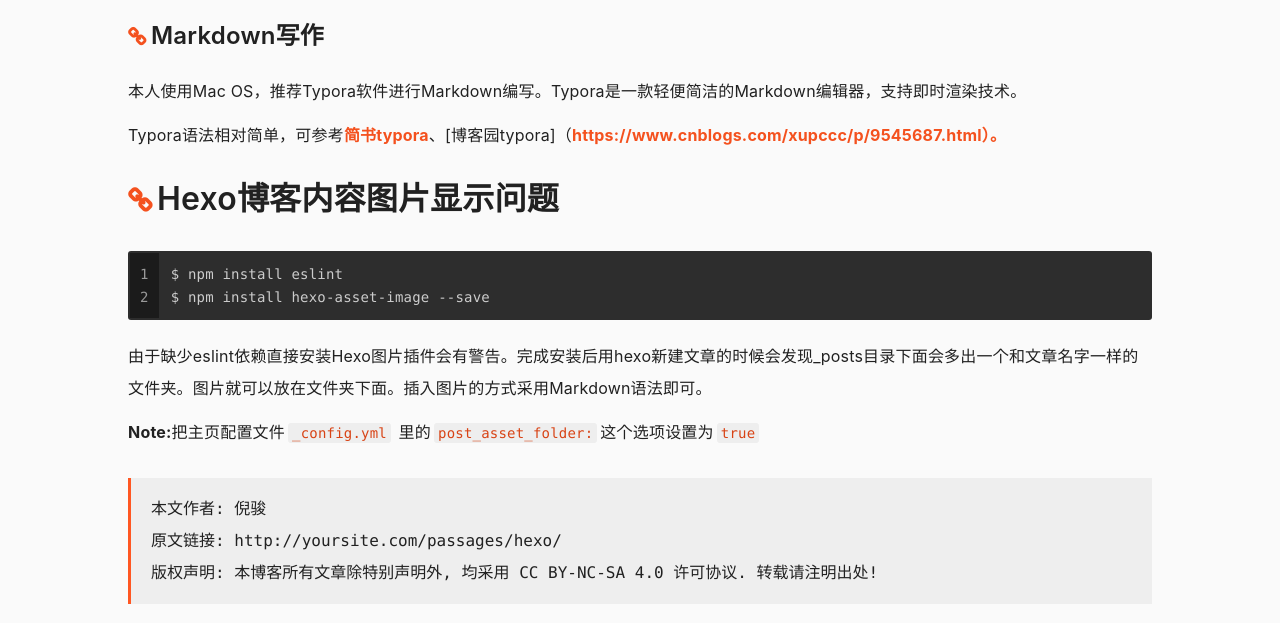
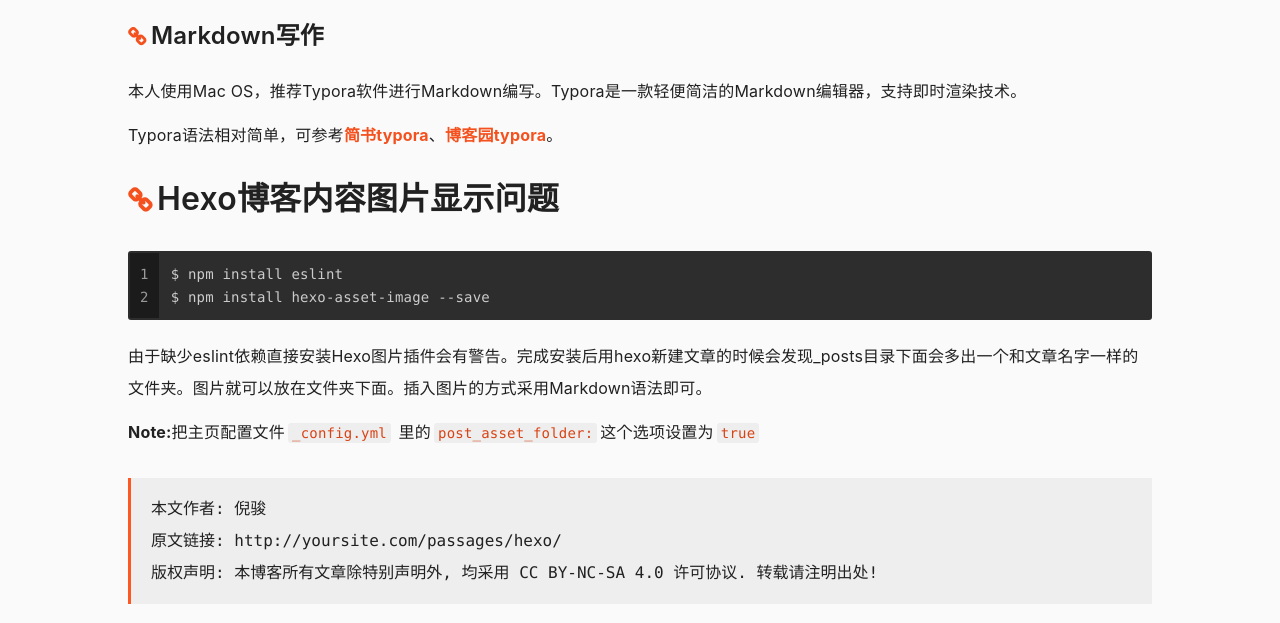
Before and after one commit to nijunssdut/nijunssdut.github.io, a plain HTML site: page passages/hexo/index.html in a window 1280 px wide. Shown: the part 1674-2297 px from the top of the page. Drawn offline with nearby package versions, Linux system fonts and the light colour scheme; some packages are replaced by stand-ins of ours.

Commit message:
Site updated: 2019-06-29 21:14:23

```diff
--- a/passages/hexo/index.html
+++ b/passages/hexo/index.html
@@ -200,7 +200,7 @@
 
 <p>hexo clean与hexo generate一般一起使用清理并生成编写内容，执行完hexo server后可在本地使用<a href="https://localhost:4000" target="_blank" rel="noopener">https://localhost:4000</a> 查看建站情况，hexo deploy会更新Github端个人博客的内容：<a href="https://nijunssdut.github.io" target="_blank" rel="noopener">Jun的个人主页</a></p>
 <h3 id="Markdown写作"><a href="#Markdown写作" class="headerlink" title="Markdown写作"></a>Markdown写作</h3><p>本人使用Mac OS，推荐Typora软件进行Markdown编写。Typora是一款轻便简洁的Markdown编辑器，支持即时渲染技术。</p>
-<p>Typora语法相对简单，可参考<a href="https://www.jianshu.com/p/b7fd16a44508" target="_blank" rel="noopener">简书typora</a>、[博客园typora]（<a href="https://www.cnblogs.com/xupccc/p/9545687.html）。" target="_blank" rel="noopener">https://www.cnblogs.com/xupccc/p/9545687.html）。</a></p>
+<p>Typora语法相对简单，可参考<a href="https://www.jianshu.com/p/b7fd16a44508" target="_blank" rel="noopener">简书typora</a>、<a href="https://www.cnblogs.com/xupccc/p/9545687.html" target="_blank" rel="noopener">博客园typora</a>。</p>
 <h1 id="Hexo博客内容图片显示问题"><a href="#Hexo博客内容图片显示问题" class="headerlink" title="Hexo博客内容图片显示问题"></a>Hexo博客内容图片显示问题</h1><figure class="highlight bash"><table><tr><td class="gutter"><pre><span class="line">1</span><br><span class="line">2</span><br></pre></td><td class="code"><pre><span class="line">$ npm install eslint</span><br><span class="line">$ npm install hexo-asset-image --save</span><br></pre></td></tr></table></figure>
 
 <p>由于缺少eslint依赖直接安装Hexo图片插件会有警告。完成安装后用hexo新建文章的时候会发现_posts目录下面会多出一个和文章名字一样的文件夹。图片就可以放在文件夹下面。插入图片的方式采用Markdown语法即可。</p>
```
Also changed, not shown: categories/index.html (+1 -1 lines).
